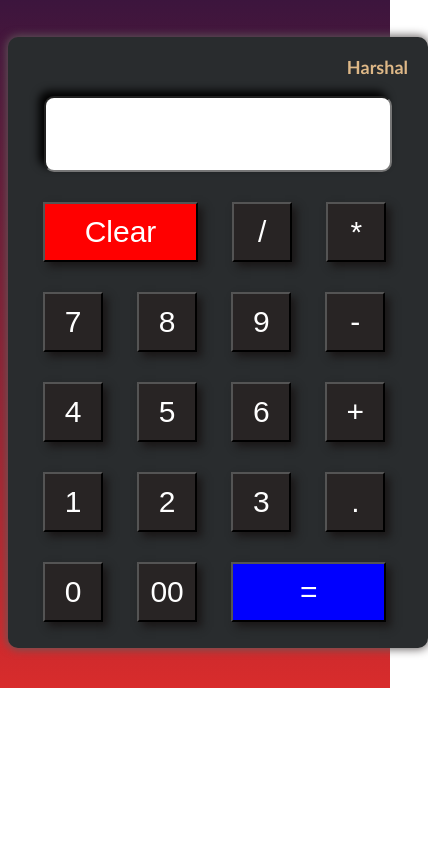
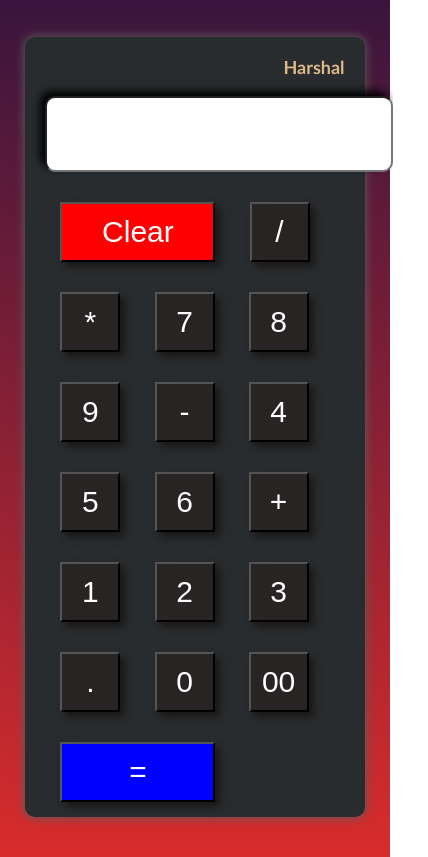
Before and after one commit to harshaal06/JS-Mini-Project, a plain HTML site: page Pages/calculator.html in a window 390 px wide. Shown: the part 63-920 px from the top of the page, 428 px wide, since content can reach past the window. Before the commit the page ends 844 px from the top, so only its background shows below. Drawn offline with Linux system fonts and the light colour scheme.

Commit message:
calculator

```diff
--- a/Pages/calculator.html
+++ b/Pages/calculator.html
@@ -59,6 +59,12 @@
         button:hover{
             box-shadow: 0px 0px 5px 0px white;
         }
+        @media only screen and (max-width: 600px) {
+            .main-box{
+                height: 80%;
+                width: 80%;
+            }
+        }
     </style>
 </head>
 <body>
```
